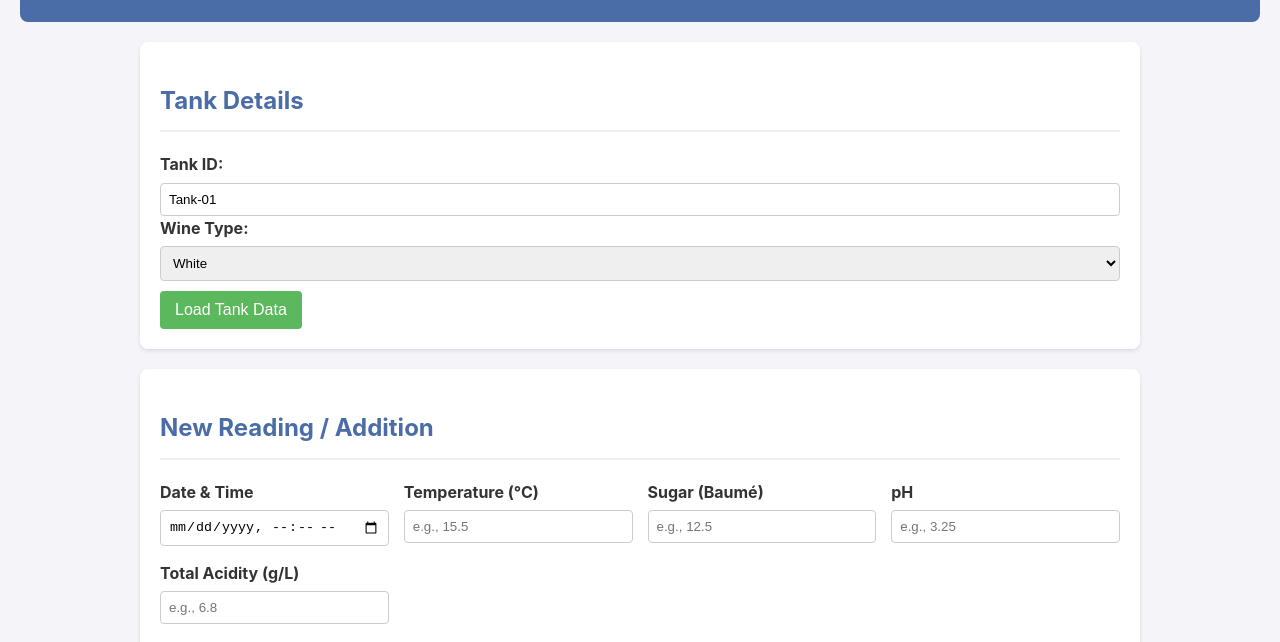
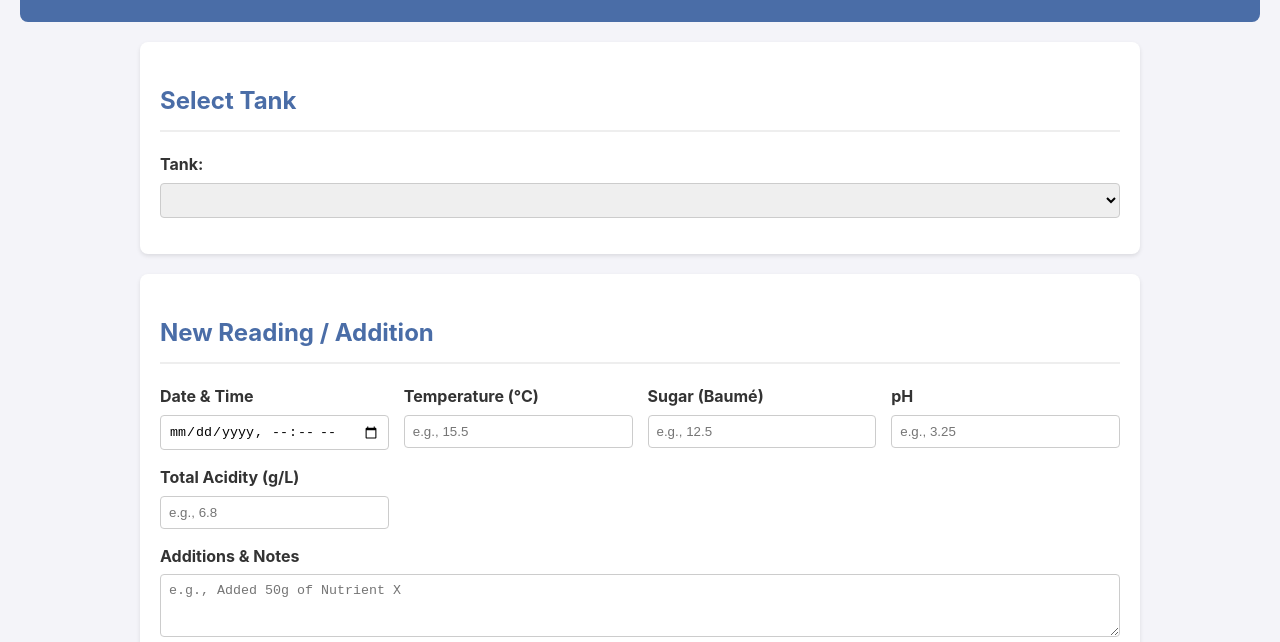
Before and after one commit to Oblizor/fermentation-tracker, a plain HTML site: page index.html in a window 1280 px wide. Shown: the part 124-766 px from the top of the page. Drawn offline with Linux system fonts and the light colour scheme.

Commit message:
Update index.html

```diff
--- a/index.html
+++ b/index.html
@@ -12,19 +12,12 @@
     </header>
     <main>
         <section class="tank-info">
-            <h2>Tank Details</h2>
+            <h2>Select Tank</h2>
             <div class="info-inputs">
-                <label for="tankId">Tank ID:</label>
-                <input type="text" id="tankId" value="Tank-01">
+                <label for="tankSelect">Tank:</label>
+                <select id="tankSelect"></select>
 
-                <label for="wineType">Wine Type:</label>
-                <select id="wineType">
-                    <option value="white">White</option>
-                    <option value="rose">Rosé</option>
-                    <option value="red">Red</option>
-                </select>
-
-                <button id="loadTankData">Load Tank Data</button>
+                <p id="tankDetails"></p>
             </div>
         </section>
 
```
